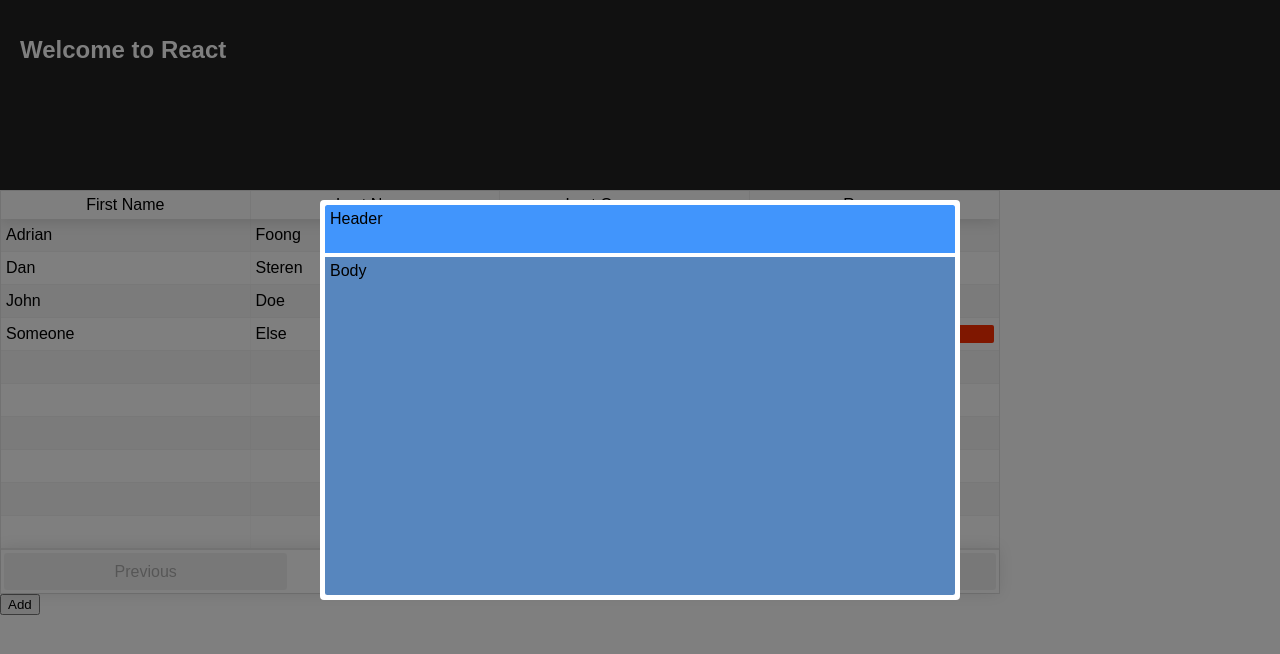
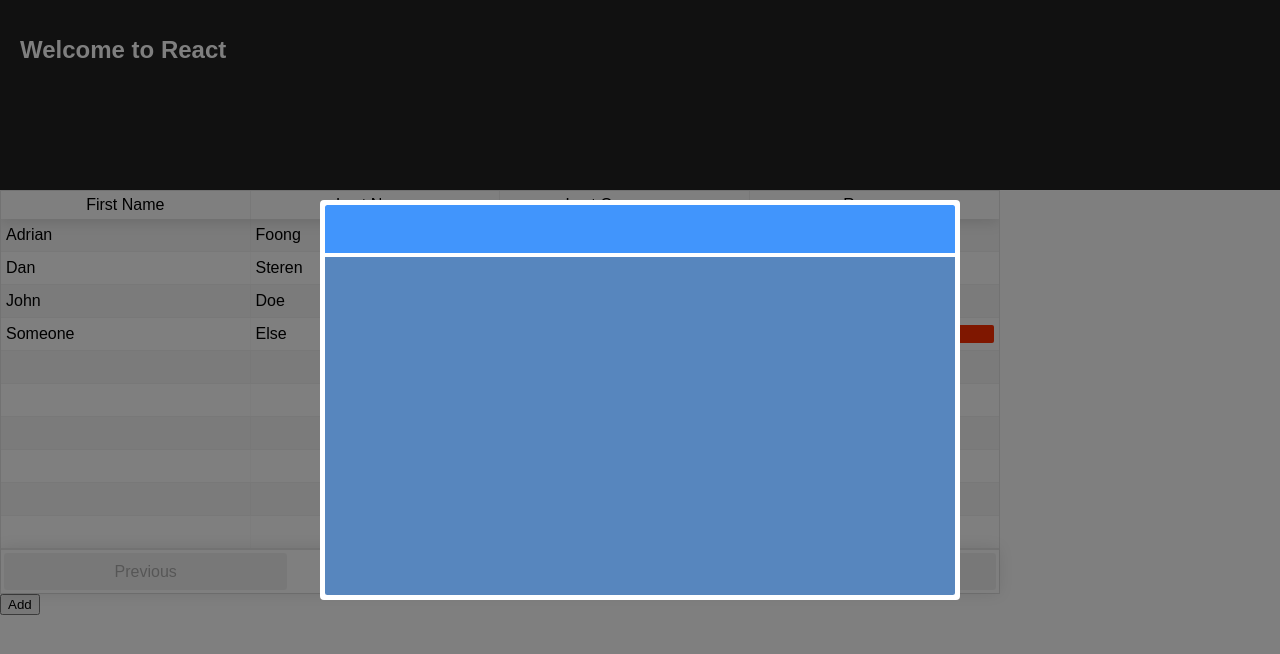
Before and after one commit to adrfoong/felix, a React (Create React App) app: page / in a window 1280 px wide. Both pictures are taken after a click on the button "Add". Shown: the top 654 px of the page. Built offline with nearby package versions, Linux system fonts and the light colour scheme.

Commit message:
some modal changes

```diff
--- a/src/App.css
+++ b/src/App.css
@@ -209,7 +209,7 @@ body * {
   content: '';
   width: 100vw;
   height: 100vh;
-  background-color: rgb(0, 0, 0, .5);
+  background-color: rgba(0, 0, 0, .5);
   position: fixed;
   top: 0;
   left: 0;
--- a/src/App.js
+++ b/src/App.js
@@ -60,13 +60,11 @@ import Modal from './Modal';
 //   CardType: PropTypes.func.isRequired,
 // };
 
-const ModalContent = props => {
-  return (
-    <div className='modal-content'>
+const ModalContent = props => (
+  <div className='modal-content'>
       TEST
-    </div>
+  </div>
   );
-};
 
 export default class App extends Component {
     constructor(props, context) {
--- a/src/Modal.js
+++ b/src/Modal.js
@@ -10,23 +10,23 @@ const ModalContainer = props => {
   );
 };
 
+ModalContainer.propTypes = {
+    children: PropTypes.element.isRequired,
+  };
+
 ModalContainer.Basic = props => {
-
-  // const headerStyle = {
-  //   backgroundColor: '#4195fc',
-  //   height: '50px'
-  // };
-
+    const { header, body } = props;
   return (
     <div className='modal-container basic'>
-      <div className='modal-header basic'>Header</div>
-      <div className='modal-body basic'>Body</div>
+      <div className='modal-header basic'>{header}</div>
+      <div className='modal-body basic'>{body}</div>
     </div>
   );
 };
 
-ModalContainer.propTypes = {
-  children: PropTypes.element.isRequired,
+ModalContainer.Basic.propTypes = {
+    header: PropTypes.element.isRequired,
+    body: PropTypes.element.isRequired,
 };
 
 export default class Modal extends Component {
@@ -45,25 +45,22 @@ export default class Modal extends Component {
     }
 
     render() {
-    //   const { target } = this.props;
+      this.el.classList.add('modal');
 
-    //   const position = target.getBoundingClientRect();
-
-      this.el.classList.add('modal');
-    //   this.el.style.position = 'fixed';
-    //   this.el.style.top = `${position.top - 30}px`;
-    //   this.el.style.left = `${position.left}px`;
+      const { header, body } = this.props;
 
       return ReactDOM.createPortal(
-        <ModalContainer.Basic>
+        <ModalContainer.Basic header={header} body={body}>
           {this.props.children}
         </ModalContainer.Basic>,
         this.el
       );
     }
-  }
+}
 
-  Modal.propTypes = {
+Modal.propTypes = {
     children: PropTypes.element.isRequired,
-    // target: PropTypes.instanceOf(Element).isRequired,
-  };
+    header: PropTypes.element.isRequired,
+    body: PropTypes.element.isRequired,
+// target: PropTypes.instanceOf(Element).isRequired,
+};
```
